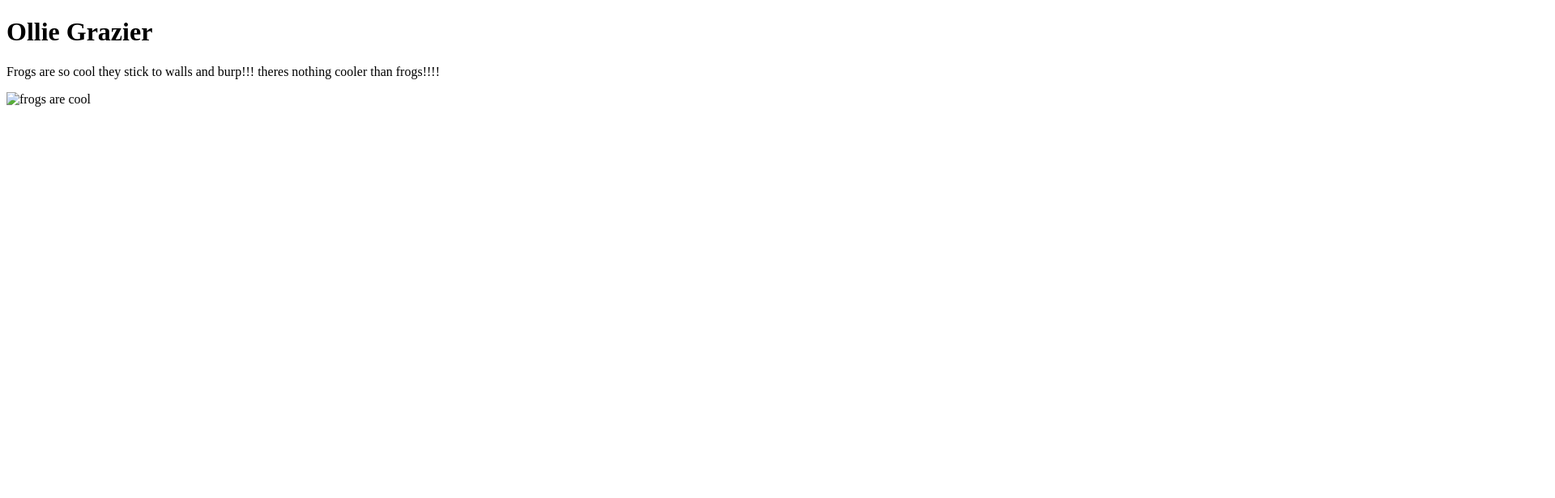
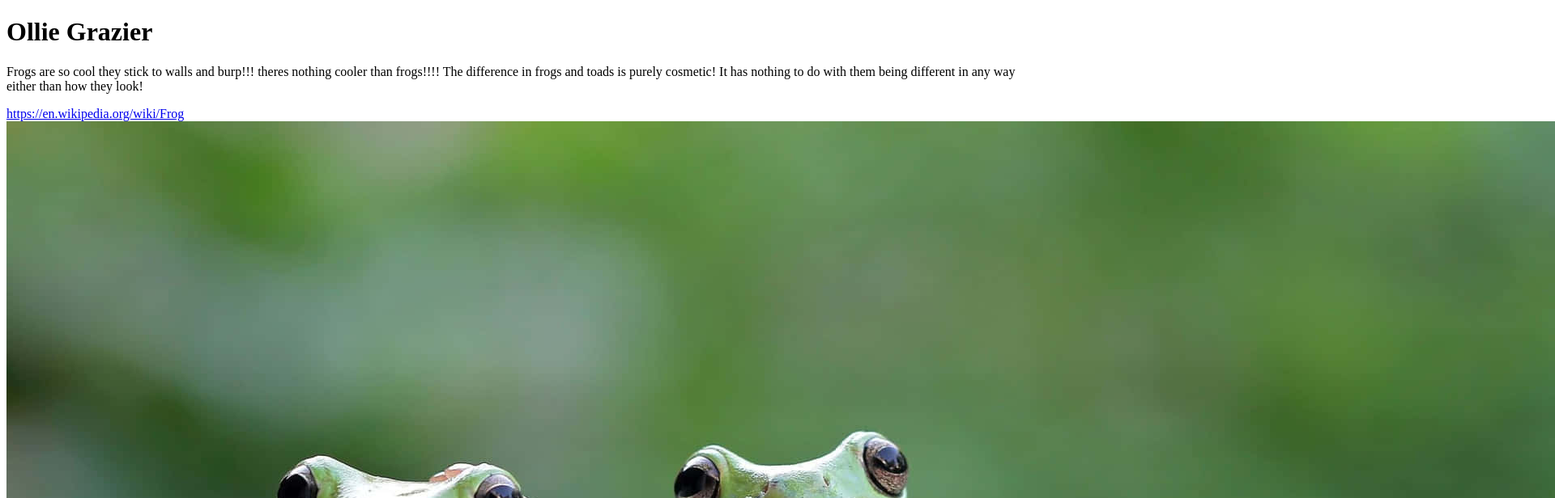
Before and after one commit to Bismmo1/cs2010_1, a plain HTML site: page index.html in a window 1280 px wide. Shown: the top 616 px of the page at 81% size, 1920 px wide, since content can reach past the window. Drawn offline with Linux system fonts and the light colour scheme.

Commit message:
Updated index.html
fixed frogs.jpg to frogs1.jpg

added wiki page

added mor facts about frogs

```diff
--- a/index.html
+++ b/index.html
@@ -3,7 +3,8 @@
 <body>
 
 <h1>Ollie Grazier</h1>
-<p>Frogs are so cool they stick to walls and burp!!! theres nothing cooler than frogs!!!!</p>
-<img src="frogs.jpg" alt="frogs are cool">
+<p>Frogs are so cool they stick to walls and burp!!! theres nothing cooler than frogs!!!! The difference in frogs and toads is purely cosmetic! It has nothing to do with them being different in any way either than how they look! </p>
+<a href="url">https://en.wikipedia.org/wiki/Frog</a>
+<img src="frogs1.jpg" alt="frogs are cool">
 </body>
 </html>
```
